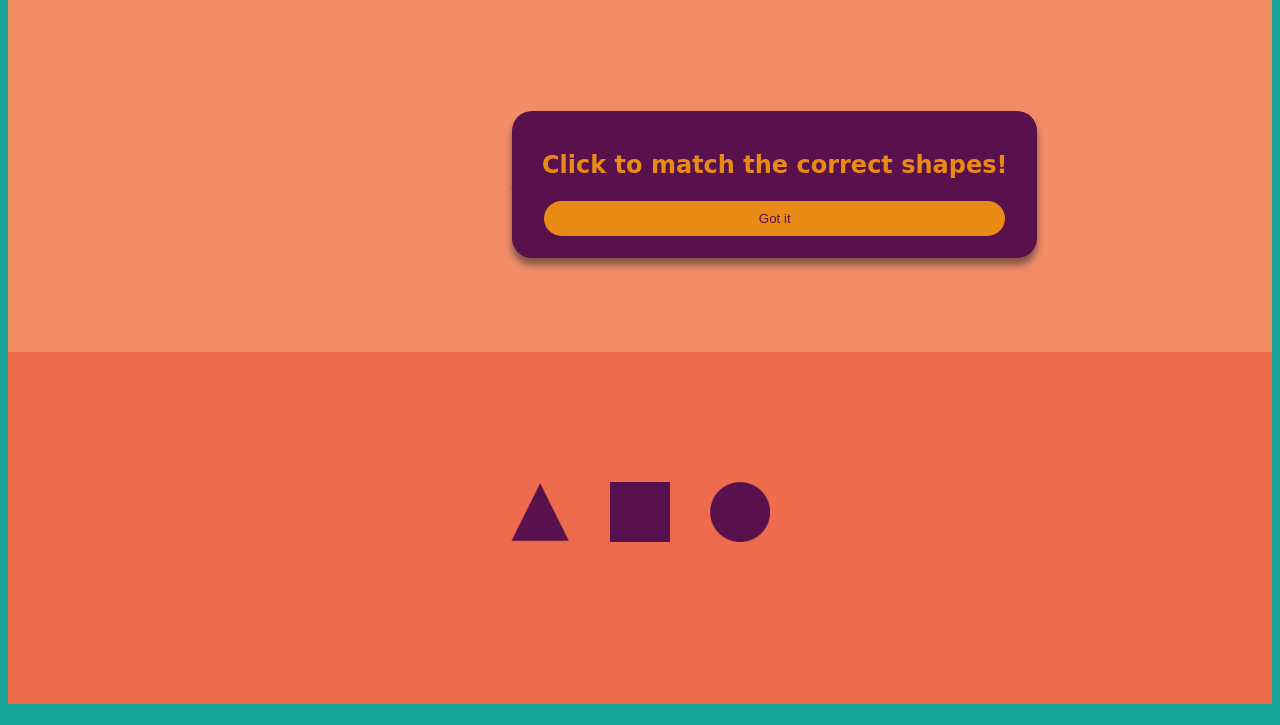
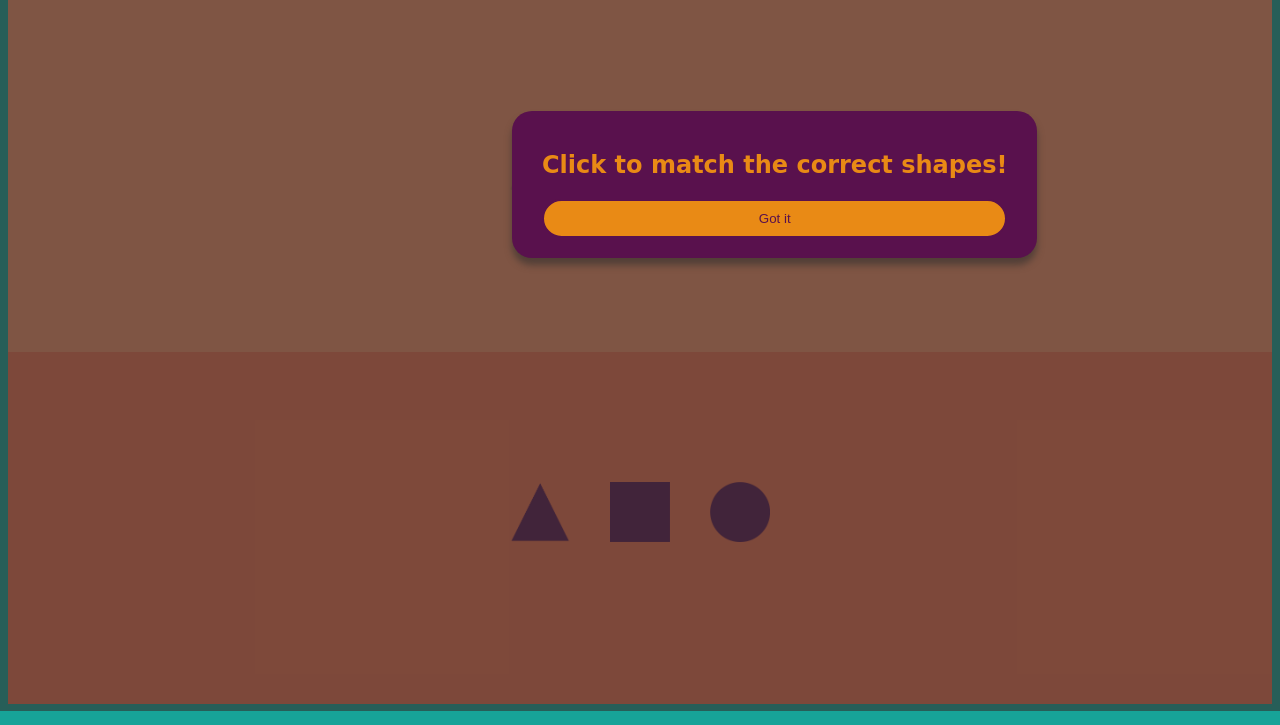
Before and after one commit to parksrichiework/Shape-Sorting-Game, a plain HTML site: page index.html in a window 1280 px wide. Shown: the part 89-814 px from the top of the page. Drawn offline with Linux system fonts and the light colour scheme; a web font is replaced by a local one.

Commit message:
adjusted modal for directions

```diff
--- a/css/styles.css
+++ b/css/styles.css
@@ -91,6 +91,16 @@ img {
 	transition: 0.2s ease-in-out;
 }
 
+.directions-modal-bg{
+	background-color: var(--jet-shadow);
+	width: 100%;
+	height: 100%;
+	z-index: 9;
+	position: absolute;
+	margin: 0;
+	transition: 0.2s ease-in-out;
+}
+
 .game-box{
 	width: 100%;
 	margin: 0;
@@ -115,7 +125,7 @@ img {
 }
 
 .hidden{
-	opacity: 10%;
+	opacity: 15%;
 
 }
 
--- a/index.html
+++ b/index.html
@@ -22,8 +22,18 @@
 
   <!-- body starts -->
   <body class="">
+    <span class="directions-modal-bg" id="game-directions-modal"></span>
     <!-- main content starts -->
         <main class="row">
+
+            <div class="directions" id="game-directions">
+              <div>
+              <h2> Click to match the correct shapes!</h2>
+              </div>
+              <div>
+              <button class="close-directions" id="close-button">Got it</button>
+              </div>
+            </div>
 
 
             <!-- nav bar -->
@@ -43,14 +53,7 @@
             <h1> Shape Sorter!</h1>
           </div>
           <div class="game-box">
-          <div class="directions" id="game-directions">
-            <div>
-            <h2> Click to match the correct shapes!</h2>
-            </div>
-            <div>
-            <button class="close-directions" id="close-button">Got it</button>
-            </div>
-          </div>
+
           <div id="home" class='top-shape-box'>
             <div class="empty-shapes">
              <img class='top-shapes emptyTriangle hidden' id="empty-triangle" src="img/triangle-empty-no-bg_purple.png" alt='picture of empty triangle' />
--- a/js/main.js
+++ b/js/main.js
@@ -104,11 +104,13 @@ alert('Let\'s get sorting!');
 
 let closeDirections = document.querySelector('#close-button');
 let directions = document.querySelector('#game-directions');
+let directionsModal = document.querySelector('#game-directions-modal')
 
 closeDirections.addEventListener('click', closeBox);
 
 function closeBox(){
          directions.classList.add('closed');
+         directionsModal.classList.add('closed')
          console.log('closed the directions');
 
    }
```
